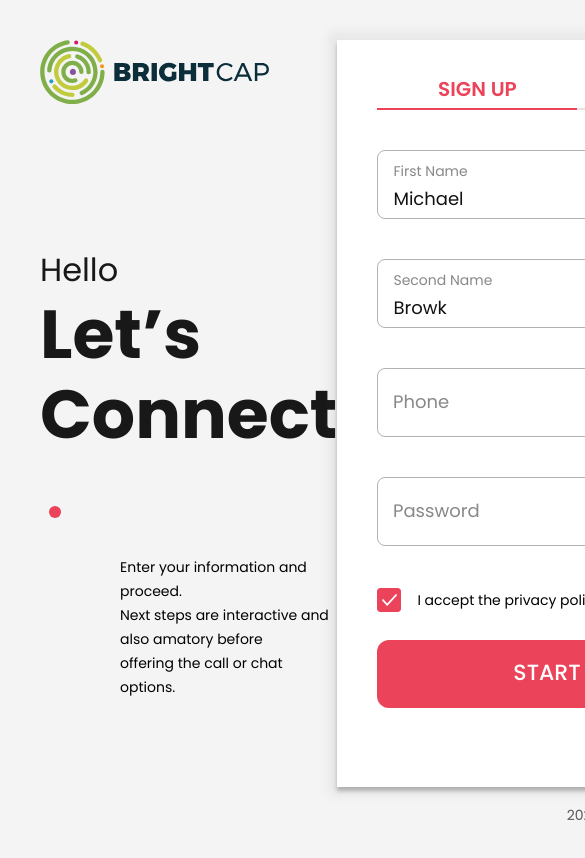
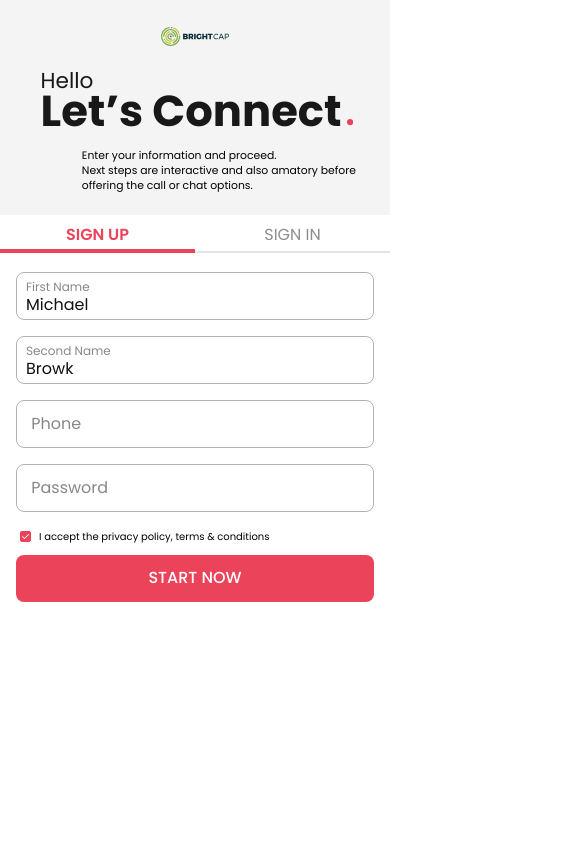
Before and after one commit to ilvetrov/test-bright-cap, a React (Vite) app: page / in a window 390 px wide. Shown: the top 858 px of the page, 585 px wide, since content can reach past the window. Built offline with nearby package versions, Linux system fonts and the light colour scheme.

Commit message:
mobile adaptation

```diff
--- a/src/assets/scss/_default.scss
+++ b/src/assets/scss/_default.scss
@@ -3,6 +3,9 @@ html {
 
   @media (min-width: 1921px) {
     font-size: 0.8333333vw;
+  }
+  @media (max-width: 359px) {
+    font-size: 4.44vw;
   }
 }
 
@@ -13,7 +16,6 @@ body {
   font-size: 1rem;
   line-height: 1;
   color: #000;
-  background-color: #f4f4f4;
 }
 
 * {
--- a/src/components/Button/Button.module.scss
+++ b/src/components/Button/Button.module.scss
@@ -19,4 +19,17 @@
     padding-top: 1.3125rem;
     padding-bottom: 1.4375rem;
   }
+
+  @media (max-width: 1100px) {
+    padding-top: 2.3125rem;
+    padding-bottom: 2.4375rem;
+  }
+
+  @media (max-width: 460px) {
+    font-size: 1rem;
+    line-height: 1;
+    padding-top: 0.9375rem;
+    padding-bottom: 1rem;
+    border-radius: 0.5rem;
+  }
 }
--- a/src/components/Checkbox/Checkbox.module.scss
+++ b/src/components/Checkbox/Checkbox.module.scss
@@ -18,6 +18,10 @@
   transition: background-color 0.2s;
   user-select: none;
 
+  @media (max-width: 460px) {
+    border-radius: 0.15rem;
+  }
+
   &__arrow {
     width: 0.9375rem;
     height: 0.75rem;
@@ -28,6 +32,17 @@
     box-sizing: content-box;
     transform: scale(0.5);
     transition: transform 0.2s;
+
+    @media (max-width: 460px) {
+      width: 0.43rem;
+      height: 0.3438rem;
+      padding-top: 0.1663rem;
+      padding-right: 0.1144rem;
+      padding-bottom: 0.2075rem;
+      padding-left: 0.1706rem;
+      position: relative;
+      left: -0.05rem;
+    }
   }
 
   &_active {
@@ -35,7 +50,7 @@
   }
   &_active & {
     &__arrow {
-      transform: scale(1);
+      transform: scale(1.001);
     }
   }
 }
--- a/src/components/CheckboxWithLabel/CheckboxWithLabel.module.scss
+++ b/src/components/CheckboxWithLabel/CheckboxWithLabel.module.scss
@@ -11,5 +11,12 @@
     @media (max-width: 1536px) {
       font-size: 0.875rem;
     }
+    @media (max-width: 460px) {
+      font-size: 0.625rem;
+      line-height: 1;
+      padding-left: 0.4781rem;
+      position: relative;
+      top: 0.0313rem;
+    }
   }
 }
--- a/src/components/Form/Form.module.scss
+++ b/src/components/Form/Form.module.scss
@@ -2,8 +2,16 @@
   box-shadow: 0rem 0.25rem 0.25rem rgba(0, 0, 0, 0.25);
   background-color: #fff;
 
+  @media (max-width: 1100px) {
+    box-shadow: none;
+  }
+
   &__secondShadow {
     box-shadow: 0rem 0rem 0.5625rem 0.5rem rgba(91, 91, 91, 0.08);
+
+    @media (max-width: 1100px) {
+      box-shadow: none;
+    }
   }
   &__container {
     padding-top: 3.125rem;
@@ -17,9 +25,48 @@
       padding-right: 2.5rem;
       padding-bottom: 4.9375rem;
     }
+
+    @media (max-width: 1336px) {
+      padding-top: 1.75rem;
+      padding-bottom: 3.5rem;
+    }
+
+    @media (max-width: 1100px) {
+      padding-top: 0;
+      padding-left: 0;
+      padding-right: 0;
+      padding-bottom: 8.8125rem;
+    }
+
+    @media (max-width: 460px) {
+      padding-bottom: 3.2113rem;
+    }
   }
   &__tabsContainer {
     margin-bottom: 2.5rem;
+
+    @media (max-width: 1336px) {
+      margin-bottom: 1.75rem;
+    }
+
+    @media (max-width: 1100px) {
+      margin-bottom: 2.0625rem;
+    }
+
+    @media (max-width: 460px) {
+      margin-bottom: 1.1738rem;
+    }
+  }
+  &__content {
+    @media (max-width: 1100px) {
+      padding-left: 1.25rem;
+      padding-right: 1.25rem;
+    }
+
+    @media (max-width: 460px) {
+      padding-left: 1rem;
+      padding-right: 1rem;
+    }
   }
   &__inputs {
     margin-bottom: 2.875rem;
@@ -27,9 +74,34 @@
     @media (max-width: 1536px) {
       margin-bottom: 2.625rem;
     }
+
+    @media (max-width: 1336px) {
+      margin-bottom: 1.625rem;
+    }
+
+    @media (max-width: 1100px) {
+      margin-bottom: 2.5625rem;
+    }
+
+    @media (max-width: 460px) {
+      margin-bottom: 1.1875rem;
+    }
   }
   &__checkbox {
     margin-bottom: 1.75rem;
+
+    @media (max-width: 1336px) {
+      margin-bottom: 1rem;
+    }
+
+    @media (max-width: 1100px) {
+      margin-bottom: 1.25rem;
+    }
+
+    @media (max-width: 460px) {
+      margin-bottom: 0.8325rem;
+      margin-left: 0.25rem;
+    }
   }
 }
 
@@ -44,8 +116,38 @@
   display: flex;
   flex-direction: column;
 
+  @media (max-width: 1336px) {
+    margin-top: -1rem;
+    margin-bottom: -1rem;
+  }
+
+  @media (max-width: 1100px) {
+    margin-top: -1.25rem;
+    margin-bottom: -1.25rem;
+  }
+
+  @media (max-width: 460px) {
+    margin-top: -0.5rem;
+    margin-bottom: -0.5rem;
+  }
+
   &__input {
     padding-top: 1.25rem;
     padding-bottom: 1.25rem;
+
+    @media (max-width: 1336px) {
+      padding-top: 1rem;
+      padding-bottom: 1rem;
+    }
+
+    @media (max-width: 1100px) {
+      padding-top: 1.25rem;
+      padding-bottom: 1.25rem;
+    }
+
+    @media (max-width: 460px) {
+      padding-top: 0.5rem;
+      padding-bottom: 0.5rem;
+    }
   }
 }
--- a/src/components/Form/Form.tsx
+++ b/src/components/Form/Form.tsx
@@ -17,7 +17,7 @@ export default function Form() {
               </div>
             </div>
           </div>
-          <div className={styles.form__inputsContainer}>
+          <div className={styles.form__content}>
             <div className={styles.form__inputs}>
               <div className={styles.inputs}>
                 <div className={styles.inputs__input}>
--- a/src/components/Home/Home.module.scss
+++ b/src/components/Home/Home.module.scss
@@ -1,4 +1,11 @@
 .homePage {
+  overflow: hidden;
+  background-color: #f4f4f4;
+
+  @media (max-width: 1100px) {
+    background-color: #fff;
+  }
+
   &__container {
     padding: 5rem;
     min-height: 100vh;
@@ -6,10 +13,40 @@
     @media (max-width: 1536px) {
       padding: 2.5rem;
     }
+
+    @media (max-width: 1100px) {
+      padding: 0;
+    }
   }
   &__sides {
     display: flex;
     justify-content: space-between;
+
+    @media (max-width: 1100px) {
+      flex-direction: column;
+    }
+  }
+  &__leftSide {
+    @media (max-width: 1100px) {
+      padding-top: 3.3125rem;
+      padding-bottom: 3.0625rem;
+      padding-left: 1.5625rem;
+      padding-right: 1.5625rem;
+      background-color: #f4f4f4;
+    }
+
+    @media (max-width: 750px) {
+      padding-top: 7vw;
+    }
+
+    @media (max-width: 550px) {
+      padding-bottom: 5.63vw;
+    }
+
+    @media (max-width: 360px) {
+      padding-top: 1.5844rem;
+      padding-bottom: 1.2688rem;
+    }
   }
   &__rightSide {
     margin-right: 5rem;
@@ -17,12 +54,37 @@
     @media (max-width: 1536px) {
       margin-right: 2.5rem;
     }
+
+    @media (max-width: 1200px) {
+      margin-right: 0;
+    }
   }
   &__titleBlock {
     margin-top: 12.625rem;
 
     @media (max-width: 1536px) {
       margin-top: 9.625rem;
+    }
+
+    @media (max-width: 1336px) {
+      margin-top: 6.625rem;
+    }
+
+    @media (max-width: 1100px) {
+      display: flex;
+      justify-content: center;
+      margin-top: 5.625rem;
+    }
+
+    @media (max-width: 680px) {
+      margin-top: 5.7vw;
+      padding-left: 0.97rem;
+      justify-content: flex-start;
+      white-space: nowrap;
+    }
+
+    @media (max-width: 360px) {
+      margin-top: 1.2825rem;
     }
   }
 }
@@ -33,6 +95,10 @@
 
     @media (max-width: 1536px) {
       width: 30rem;
+    }
+
+    @media (max-width: 1100px) {
+      width: 100%;
     }
   }
   &__copyright {
@@ -46,6 +112,10 @@
     @media (max-width: 1536px) {
       font-size: 0.875rem;
     }
+
+    @media (max-width: 1100px) {
+      display: none;
+    }
   }
 }
 
@@ -56,6 +126,19 @@
     @media (max-width: 1536px) {
       width: 14.3125rem;
     }
+
+    @media (max-width: 1100px) {
+      width: 8.9375rem;
+    }
+
+    @media (max-width: 460px) {
+      width: 4.25rem;
+    }
+  }
+
+  @media (max-width: 1100px) {
+    display: flex;
+    justify-content: center;
   }
 }
 
@@ -66,6 +149,18 @@
     @media (max-width: 1536px) {
       margin-bottom: 0.8125rem;
     }
+
+    @media (max-width: 1100px) {
+      margin-bottom: 1rem;
+    }
+
+    @media (max-width: 727px) {
+      margin-bottom: 2.22vw;
+    }
+
+    @media (max-width: 460px) {
+      margin-bottom: -0.1875rem;
+    }
   }
   &__title {
     margin-bottom: 2.0625rem;
@@ -73,9 +168,28 @@
     @media (max-width: 1536px) {
       margin-bottom: 1.25rem;
     }
+
+    @media (max-width: 1100px) {
+      margin-bottom: 2.0625rem;
+    }
+
+    @media (max-width: 740px) {
+      margin-bottom: 3.76vw;
+    }
+
+    @media (max-width: 360px) {
+      margin-bottom: 0.8481rem;
+    }
   }
   &__description {
     margin-left: 5rem;
+
+    @media (max-width: 750px) {
+      margin-left: 10.6vw;
+    }
+    @media (max-width: 360px) {
+      margin-left: 2.3912rem;
+    }
   }
 }
 
@@ -89,8 +203,38 @@
     font-size: 4.25rem;
   }
 
+  @media (max-width: 1100px) {
+    font-size: 5rem;
+  }
+
+  @media (max-width: 727px) {
+    font-size: 11.1vw;
+    line-height: 1;
+  }
+
+  @media (max-width: 360px) {
+    font-size: 2.5rem;
+  }
+
   &__dot {
     margin-left: 0.5625rem;
+
+    @media (max-width: 727px) {
+      width: 1.6vw;
+      min-width: 1.6vw;
+      height: auto;
+    }
+
+    @media (max-width: 689px) {
+      margin-left: 1.3vw;
+    }
+
+    @media (max-width: 360px) {
+      width: 0.37rem;
+      min-width: 0.37rem;
+      height: auto;
+      margin-left: 0.2938rem;
+    }
   }
 }
 
@@ -102,6 +246,14 @@
   @media (max-width: 1536px) {
     font-size: 2rem;
   }
+
+  @media (max-width: 1100px) {
+    font-size: 2.5rem;
+  }
+
+  @media (max-width: 720px) {
+    font-size: 5.55vw;
+  }
 }
 
 .description {
@@ -111,4 +263,12 @@
   @media (max-width: 1536px) {
     font-size: 0.875rem;
   }
+
+  @media (max-width: 1100px) {
+    font-size: 1rem;
+  }
+  @media (max-width: 575px) {
+    font-size: 2.77vw;
+    line-height: 1.4;
+  }
 }
--- a/src/components/Home/Home.tsx
+++ b/src/components/Home/Home.tsx
@@ -23,17 +23,16 @@ export default function Home() {
                 <div className={styles.titleBlock__title}>
                   <h1 className={styles.title}>
                     Let’s Connect
-                    <span className={styles.title__dot}>
                     <svg
                       width="12"
                       height="12"
                       viewBox="0 0 12 12"
                       fill="none"
                       xmlns="http://www.w3.org/2000/svg"
+                      className={styles.title__dot}
                     >
                       <circle cx="6" cy="6" r="6" fill="#EB445A" />
                     </svg>
-                    </span>
                   </h1>
                 </div>
                 <div className={styles.titleBlock__description}>
--- a/src/components/Input/Input.module.scss
+++ b/src/components/Input/Input.module.scss
@@ -3,7 +3,12 @@
   border: 0.0625rem solid rgba(17, 17, 17, 0.32);
   border-radius: 0.5rem;
 
+  @media (max-width: 1100px) and (min-width: 461px) {
+    box-shadow: 0px 0.25rem 0.25rem rgba(0, 0, 0, 0.25);
+  }
+
   &__input {
+    width: 100%;
     padding-top: 2.3125rem;
     padding-left: 0.9375rem;
     padding-right: 0.9375rem;
@@ -12,6 +17,18 @@
     @media (max-width: 1536px) {
       padding-top: 2.25rem;
       padding-bottom: 0.4375rem;
+    }
+
+    @media (max-width: 1100px) {
+      padding-top: 2.625rem;
+      padding-bottom: 0.875rem;
+    }
+
+    @media (max-width: 460px) {
+      padding-top: 1.1875rem;
+      padding-bottom: 0.125rem;
+      padding-left: 0.5625rem;
+      padding-right: 0.625rem;
     }
   }
   &__label {
@@ -26,6 +43,17 @@
       top: 0.5rem;
       transform: scale(1.286) translateY(0.4375rem);
     }
+
+    @media (max-width: 1100px) {
+      top: 0.875rem;
+      transform: translateY(0.9rem);
+    }
+
+    @media (max-width: 460px) {
+      top: 0.125rem;
+      left: 0.5625rem;
+      transform: scale(1.33) translateY(0.2rem) translateX(0.25rem);
+    }
   }
   &__input {
     &:not([value='']),
@@ -34,6 +62,25 @@
         transform: scale(1);
       }
     }
+  }
+}
+
+.label {
+  font-size: 1rem;
+  line-height: 1.5rem;
+  color: rgba(17, 17, 17, 0.5);
+  cursor: text;
+
+  @media (max-width: 1536px) {
+    font-size: 0.875rem;
+  }
+
+  @media (max-width: 1100px) {
+    font-size: 1rem;
+  }
+
+  @media (max-width: 460px) {
+    font-size: 0.75rem;
   }
 }
 
@@ -48,15 +95,13 @@
   @media (max-width: 1536px) {
     font-size: 1.125rem;
   }
-}
 
-.label {
-  font-size: 1rem;
-  line-height: 1.5rem;
-  color: rgba(17, 17, 17, 0.5);
-  cursor: text;
+  @media (max-width: 1100px) {
+    font-size: 1.25rem;
+  }
 
-  @media (max-width: 1536px) {
-    font-size: 0.875rem;
+  @media (max-width: 460px) {
+    font-size: 1rem;
+    line-height: 1;
   }
 }
--- a/src/components/Tab/Tab.module.scss
+++ b/src/components/Tab/Tab.module.scss
@@ -4,6 +4,21 @@
 
   &__line {
     margin-top: 0.4375rem;
+
+    @media (max-width: 1100px) {
+      margin-top: 1.3125rem;
+    }
+
+    @media (max-width: 460px) {
+      margin-top: 0.375rem;
+    }
+  }
+
+  @media (max-width: 1100px) {
+    padding-top: 1.875rem;
+  }
+  @media (max-width: 460px) {
+    padding-top: 0.75rem;
   }
 }
 .tabContent {
@@ -17,6 +32,11 @@
     font-size: 1.25rem;
   }
 
+  @media (max-width: 460px) {
+    font-size: 1rem;
+    line-height: 1;
+  }
+
   &_active {
     color: #eb445a;
     font-weight: 600;
@@ -27,7 +47,17 @@
   height: 0.125rem;
   background-color: #e3e3e3;
 
+  @media (max-width: 1100px) {
+    position: relative;
+    top: 0.125rem;
+  }
+
   &_active {
     background-color: #eb445a;
+
+    @media (max-width: 1100px) {
+      height: 0.25rem;
+      top: 0;
+    }
   }
 }
```
Also changed, not shown: 5 other files (tests, documents, lock files or other folders). Lines whose indentation alone changed are shown as unchanged.
